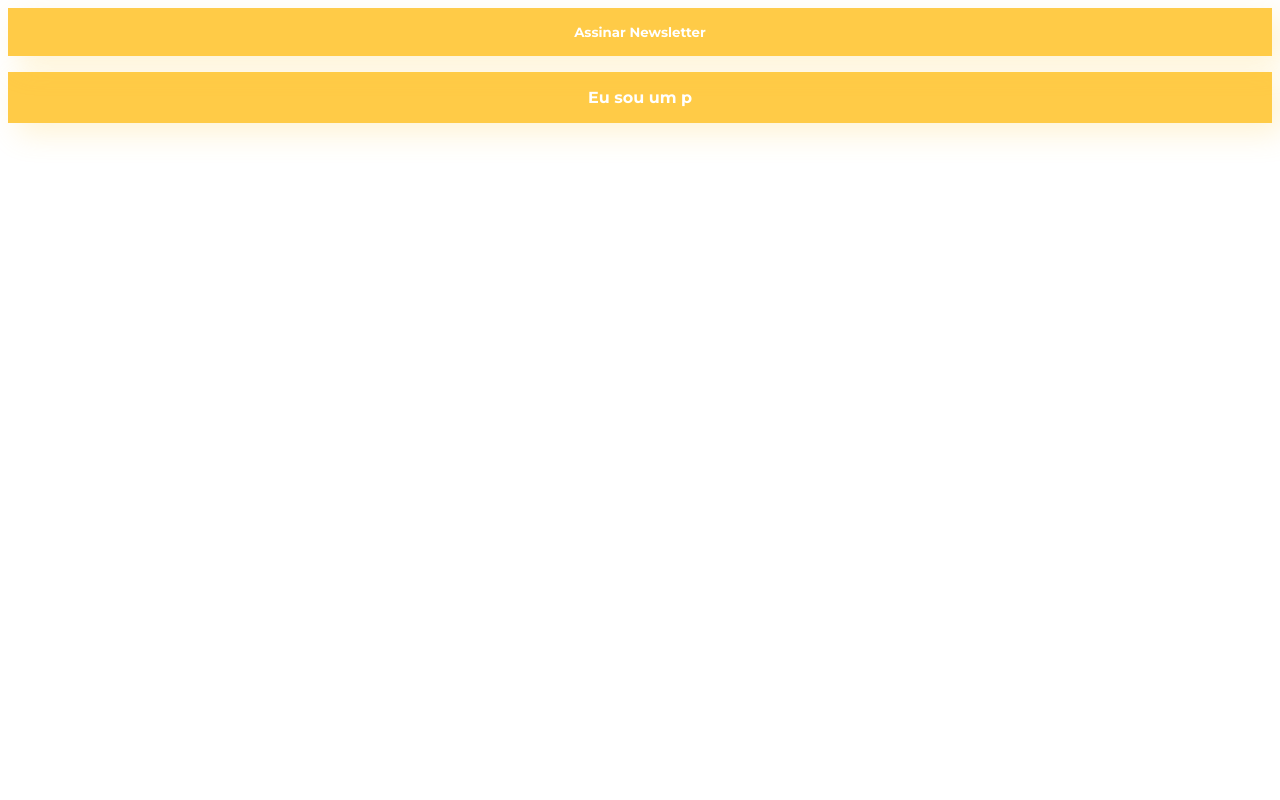
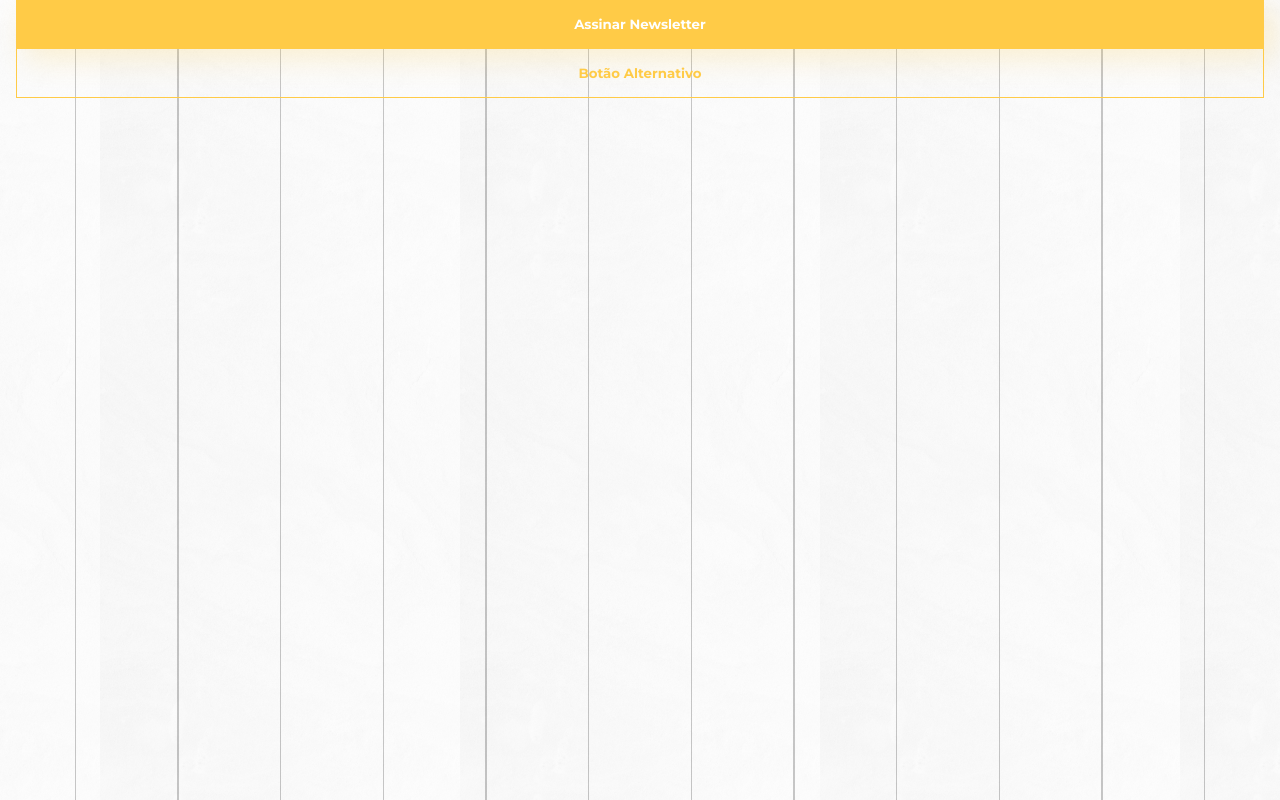
Before and after one commit to richard-developer/casaverde, a plain HTML site: page index.html in a window 1280 px wide. Drawn offline with Linux system fonts and the light colour scheme; a web font is replaced by a local one.

Commit message:
commit inicial

```diff
--- /dev/null
+++ b/assets/css/base/_reset.css
@@ -0,0 +1,52 @@
+html, body, div, span, applet, object, iframe,
+h1, h2, h3, h4, h5, h6, p, blockquote, pre,
+a, abbr, acronym, address, big, cite, code,
+del, dfn, em, img, ins, kbd, q, s, samp,
+small, strike, strong, sub, sup, tt, var,
+b, u, i, center,
+dl, dt, dd, ol, ul, li,
+fieldset, form, label, legend,
+table, caption, tbody, tfoot, thead, tr, th, td,
+article, aside, canvas, details, embed,
+figure, figcaption, footer, header, hgroup,
+menu, nav, output, ruby, section, summary,
+time, mark, audio, video {
+	margin: 0;
+	padding: 0;
+	border: 0;
+	font-size: 100%;
+	font: inherit;
+	vertical-align: baseline;
+}
+
+article, aside, details, figcaption, figure,
+footer, header, hgroup, menu, nav, section {
+	display: block;
+}
+body {
+	line-height: 1;
+}
+ol, ul {
+	list-style: none;
+}
+blockquote, q {
+	quotes: none;
+}
+blockquote:before, blockquote:after,
+q:before, q:after {
+	content: '';
+	content: none;
+}
+table {
+	border-collapse: collapse;
+	border-spacing: 0;
+}
+
+a {
+	color: inherit;
+	text-decoration: none;
+}
+
+img {
+	width: inherit;
+}
--- /dev/null
+++ b/assets/css/base/_variaveis.css
@@ -0,0 +1,10 @@
+/*Seletor Global de peso mais forte:*/
+:root{
+    --amarelo: #FFCB47;
+    --branco: #FFFFFF;
+    --cinza: #909090;
+    --preto: #202020;
+
+    --familia-corpo: 'Montserrat', sans-serif;
+    --tamanho-corpo: 1rem;
+}
--- /dev/null
+++ b/assets/css/base/base.css
@@ -0,0 +1,15 @@
+@import url(_variaveis.css); /*faz a mesclagem desses arquivos*/
+@import url(_reset.css);
+
+body{
+    font-family: var(--familia-corpo);
+    font-size: var(--tamanho-corpo);
+
+    background: url(../../img/fundo-textura.png), url(../../img/fundo-linhas.png);
+    background-position: center;
+}
+
+.container {
+    padding-right: 1rem;
+    padding-left: 1rem;
+}
--- a/assets/css/componentes/botoes.css
+++ b/assets/css/componentes/botoes.css
@@ -1,10 +1,10 @@
 .botao {
-    background-color: #FFCB47;
+    background-color: var(--amarelo);
 
     text-align: center;
-    font-family: 'Montserrat', sans-serif;
+    font-family: inherit; /*herda a família de fontes que foi definida no body*/
     font-weight: 700;
-    color: #FFFFFF;
+    color: var(--branco);
 
     width: 100%;
     padding-top: 1rem;
@@ -14,3 +14,13 @@
 
     border: none;
 }
+
+.botao--alternativo {
+    color: var(--amarelo);
+
+    background-color: unset; /*cor de fundo: transparente*/
+
+    box-shadow: none; /*sem sombra*/
+
+    border: 1px solid var(--amarelo);
+}
--- /dev/null
+++ b/assets/css/componentes/input.css
@@ -0,0 +1,5 @@
+.input {
+    color: inherit; /* inherit = propriedade herdada do body*/
+    font-family: inherit;
+    font-size: inherit;
+}
--- a/index.html
+++ b/index.html
@@ -1,15 +1,25 @@
 <!DOCTYPE html>
-<html>
+<html lang="pt-br">
     <head>
         <meta charset="utf-8">
         <meta name="viewport" content="width=device-width, initial-scale=1.0">
         <title>Home | Casa Verde</title>
+
+        <!-- referência de fontes externas: -->
         <link href="https://fonts.googleapis.com/css2?family=Elsie+Swash+Caps:wght@900&family=Montserrat:wght@400;700&display=swap" rel="stylesheet">
+
+        <link rel="stylesheet" href="assets/css/base/base.css">
         <link rel="stylesheet" href="assets/css/componentes/botoes.css">
+
     </head>
+
     <body>
-        <button class="botao">Assinar Newsletter</button>
+        <main class="container">
+            <button class="botao">Assinar Newsletter</button>
 
-        <p class="botao">Eu sou um p</p>
+            <button class="botao botao--alternativo">Botão Alternativo</button>
+
+        </main>
+
     </body>
 </html>
```
